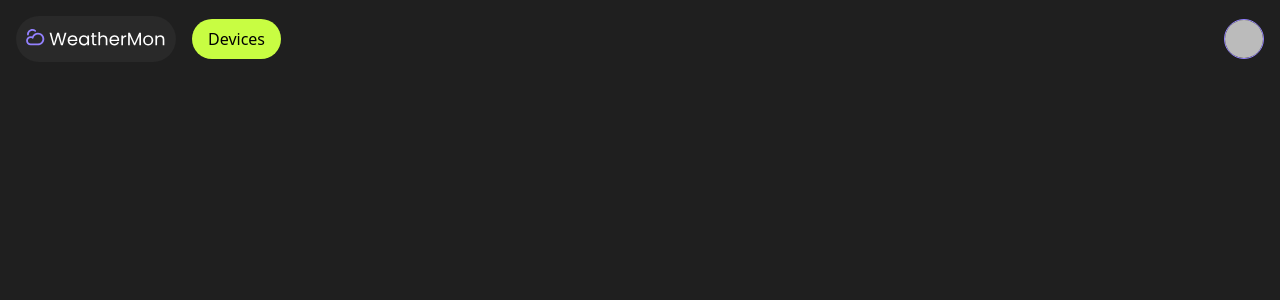
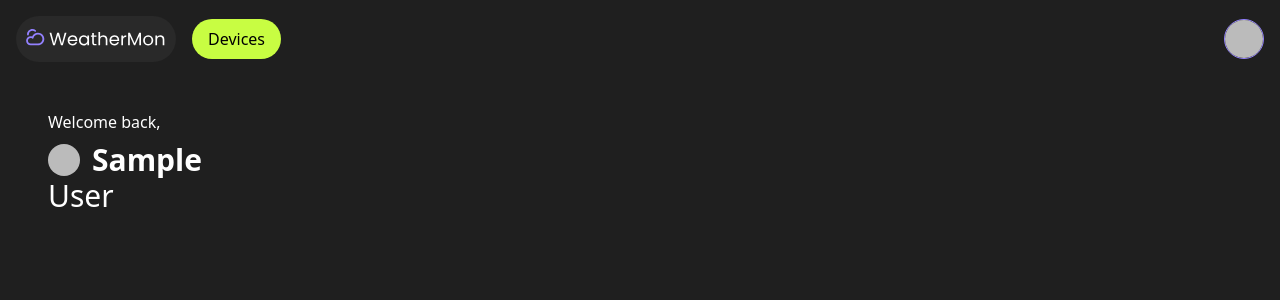
Before and after one commit to B45i/WeatherMon, a React (Vite) app: page / in a window 1280 px wide. Shown: the top 300 px of the page. Built offline with nearby package versions, Linux system fonts and the light colour scheme; no server answers; sample sign-in values are in the browser's storage.

Commit message:
user card

```diff
--- a/src/components/DeviceCard.tsx
+++ b/src/components/DeviceCard.tsx
@@ -8,7 +8,7 @@ import { IoHardwareChipOutline } from "react-icons/io5";
 
 export const DeviceCard = ({ device }: { device: Device }) => {
   return (
-    <div className="rounded-3xl card-bg overflow-hidden bg-background h-[12rem] text-white p-4 flex flex-col group cursor-pointer hover:scale-105 transition-all">
+    <div className="rounded-3xl card-bg overflow-hidden bg-background h-[12rem]_ text-white p-4 flex flex-col group cursor-pointer hover:scale-105 transition-all">
       <div className="flex items-center gap-4 text-lg">
         <div className="border border-background-lighter h-12 w-12 rounded-full grid place-content-center text-2xl">
           <IoHardwareChipOutline />
--- /dev/null
+++ b/src/components/UserCard.tsx
@@ -0,0 +1,22 @@
+import { useContext } from "react";
+import { AuthContext } from "../providers/AuthProvider";
+
+export const UserCard = () => {
+  const user = useContext(AuthContext);
+  const [firstName, lastName] = user?.displayName?.split(" ") ?? ["", ""];
+
+  return (
+    <div className="rounded-3xl  overflow-hidden  h-[12rem] text-white p-4 flex flex-col  transition-all">
+      <div className="font-light mb-2">Welcome back,</div>
+      <div className="flex items-center gap-1">
+        <img
+          src={user?.photoURL ?? ""}
+          className="w-8 h-8 rounded-full inline-block mr-2"
+          alt="user"
+        />
+        <div className="text-3xl font-semibold">{firstName}</div>
+      </div>
+      <div className="text-3xl">{lastName}</div>
+    </div>
+  );
+};
--- /dev/null
+++ b/src/pages/Dashboard.tsx
@@ -0,0 +1,9 @@
+import { UserCard } from "../components/UserCard";
+
+export const Dashboard = () => {
+  return (
+    <div className="grow w-full h-full relative auto-rows-[12rem] grid grid-cols-[repeat(auto-fill,minmax(22rem,1fr))] gap-4">
+      <UserCard />
+    </div>
+  );
+};
--- a/src/pages/Devices.tsx
+++ b/src/pages/Devices.tsx
@@ -27,7 +27,7 @@ export const Devices = () => {
       {deviceQuery.isLoading ? (
         <div>Loading...</div>
       ) : (
-        <div className="grow auto-rows-min grid grid-cols-[repeat(auto-fill,minmax(22rem,1fr))] gap-4">
+        <div className="grow auto-rows-[12rem] grid grid-cols-[repeat(auto-fill,minmax(22rem,1fr))] gap-4">
           {deviceQuery.data?.map((device: any) => (
             <DeviceCard device={device} key={device.id} />
           ))}
--- a/src/providers/Router.tsx
+++ b/src/providers/Router.tsx
@@ -9,6 +9,7 @@ import { AuthContext } from "./AuthProvider";
 import { Login } from "../pages/Login";
 import { Home } from "../pages/Home";
 import { Devices } from "../pages/Devices";
+import { Dashboard } from "../pages/Dashboard";
 
 export const paths = {
   LOGIN: "/login",
@@ -31,6 +32,10 @@ export const Router = () => {
       element: isLogged ? <Home /> : <Navigate to={paths.LOGIN} />,
       children: [
         {
+          path: "/",
+          element: <Dashboard />,
+        },
+        {
           path: paths.DEVICES,
           element: <Devices />,
         },
```
